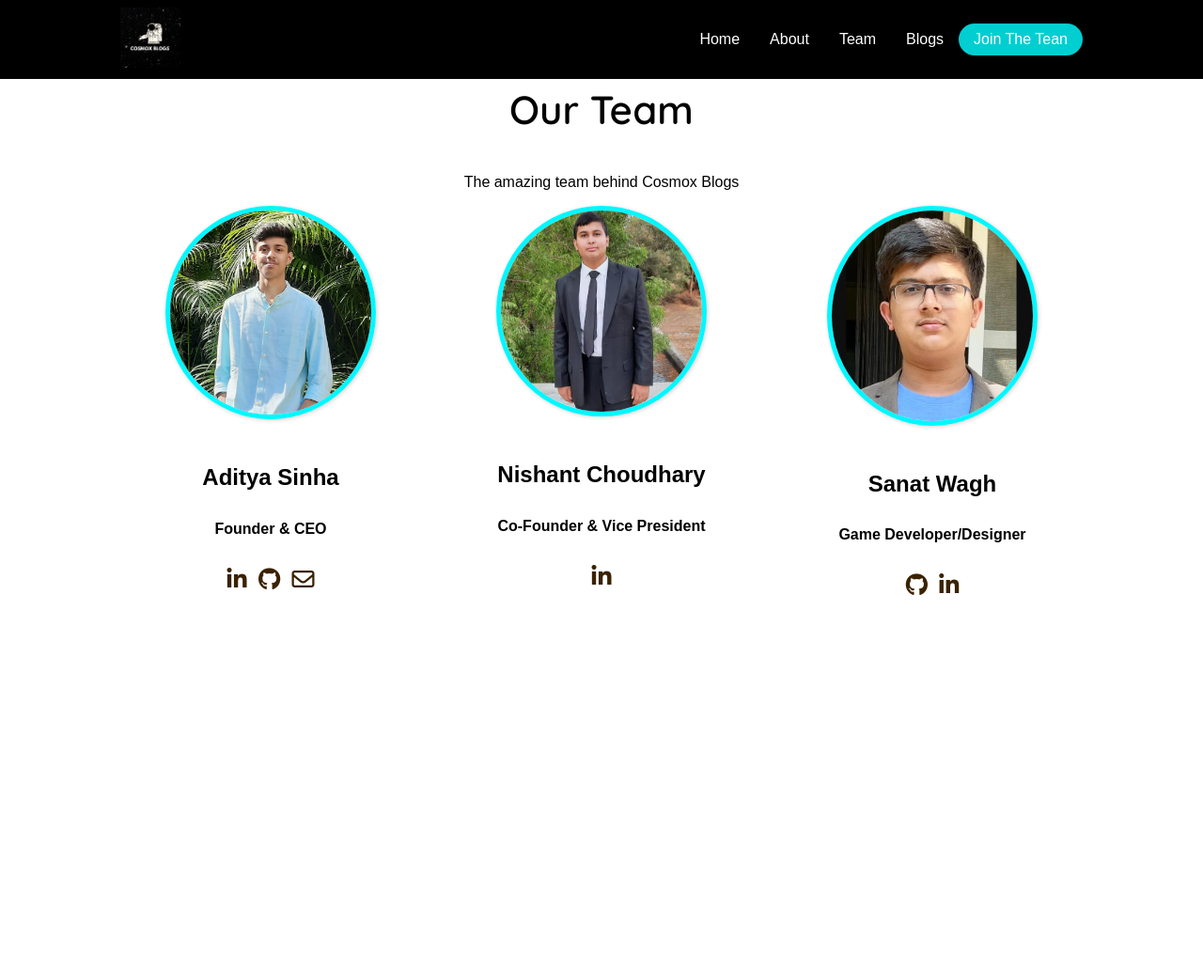
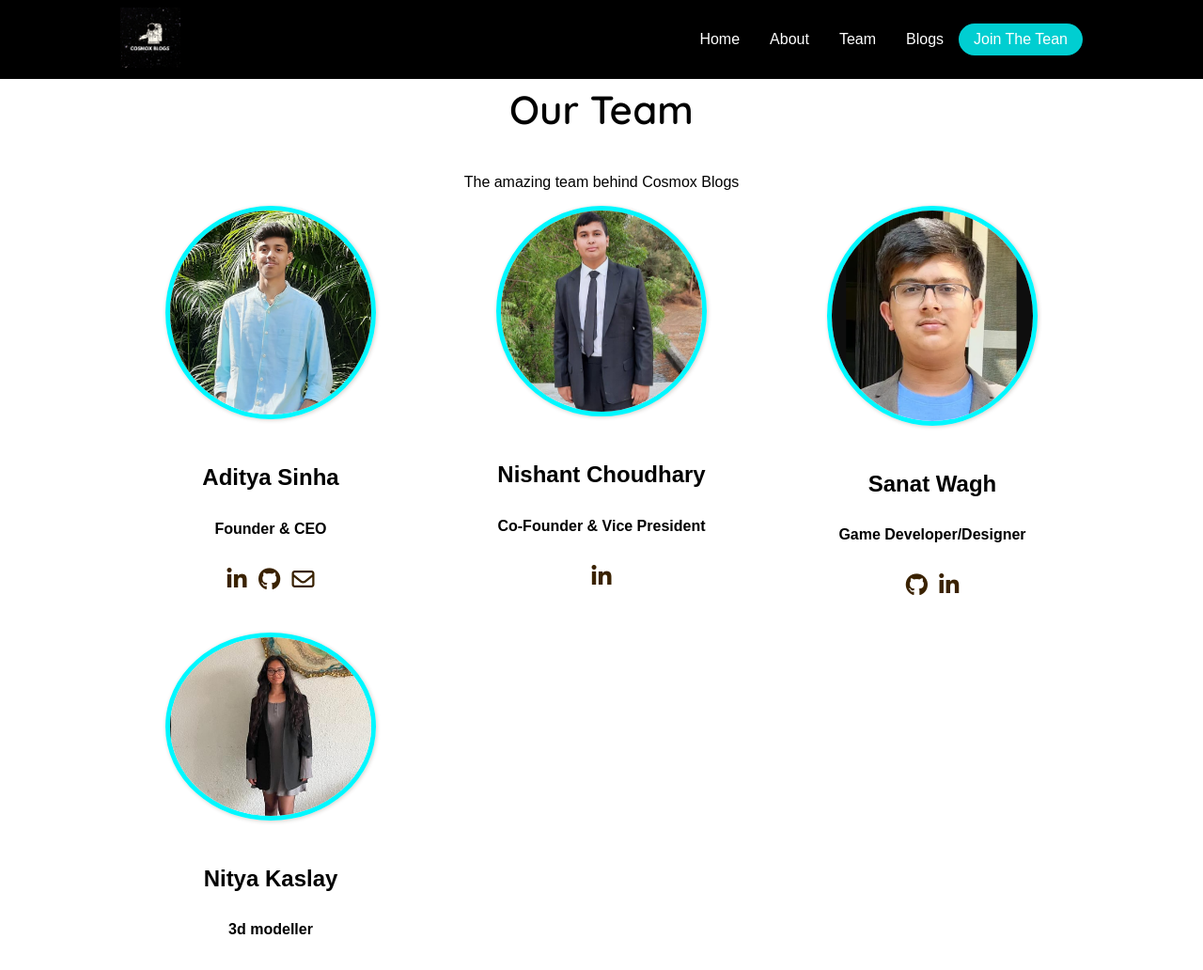
Before and after one commit to codingFreak-Adisin/Cosmox-Blogs, a plain HTML site: page Team/index.html in a window 1280 px wide. Shown: the whole page at 94% size. Before the commit the page ends 800 px from the top, so only its background shows below. Drawn offline with nearby package versions, Linux system fonts and the light colour scheme; a web font is replaced by a local one.

Commit message:
teams section added

```diff
--- a/Team/index.html
+++ b/Team/index.html
@@ -115,6 +115,12 @@
               class="fab fa-linkedin-in"></i></a>
       </div>
 
+      <div class="team-member animate-on-scroll">
+        <img src="./images/nitya.png" alt="sanat wagh">
+        <h4>Nitya Kaslay</h4>
+        <h5>3d modeller</h5>
+    </div>
+
       </div>
   </section>
     <script src="scripts/scroll.js"></script>
```
Also changed, not shown: Team/images/nitya.png (added).
